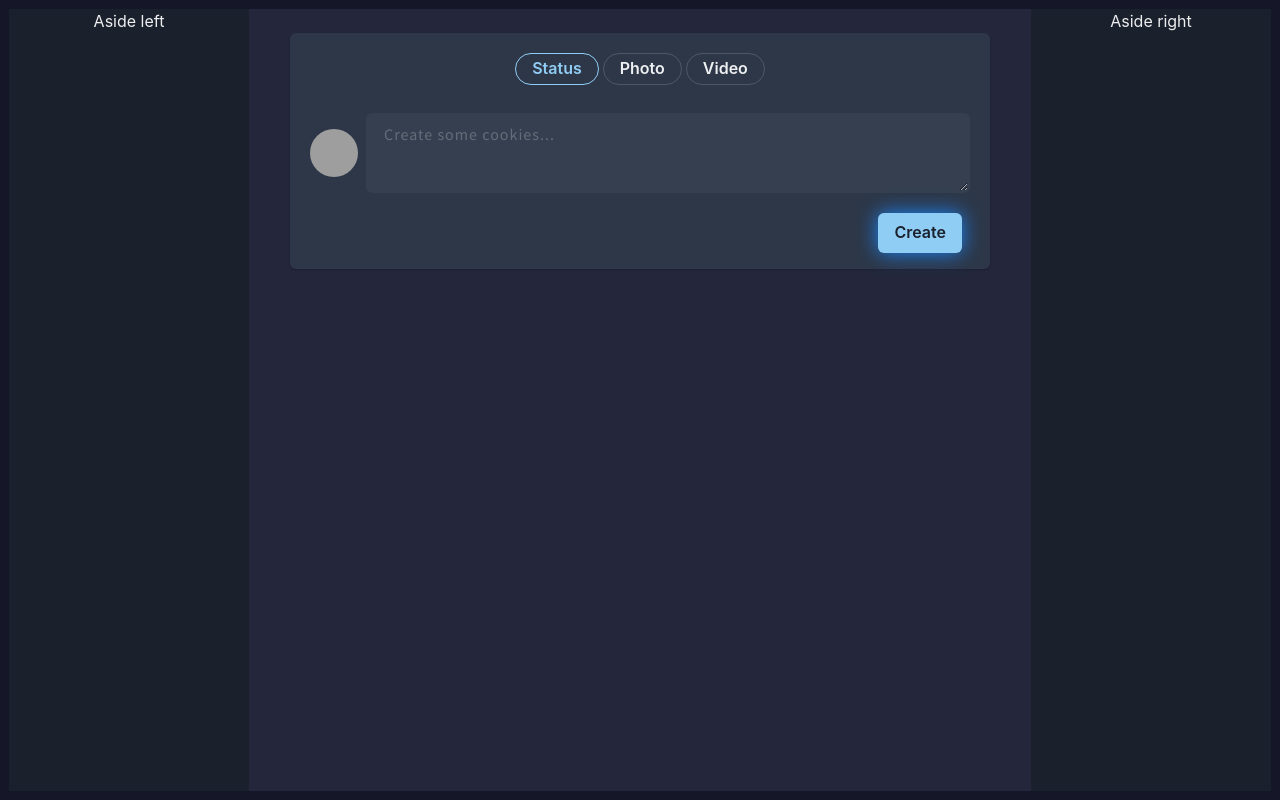
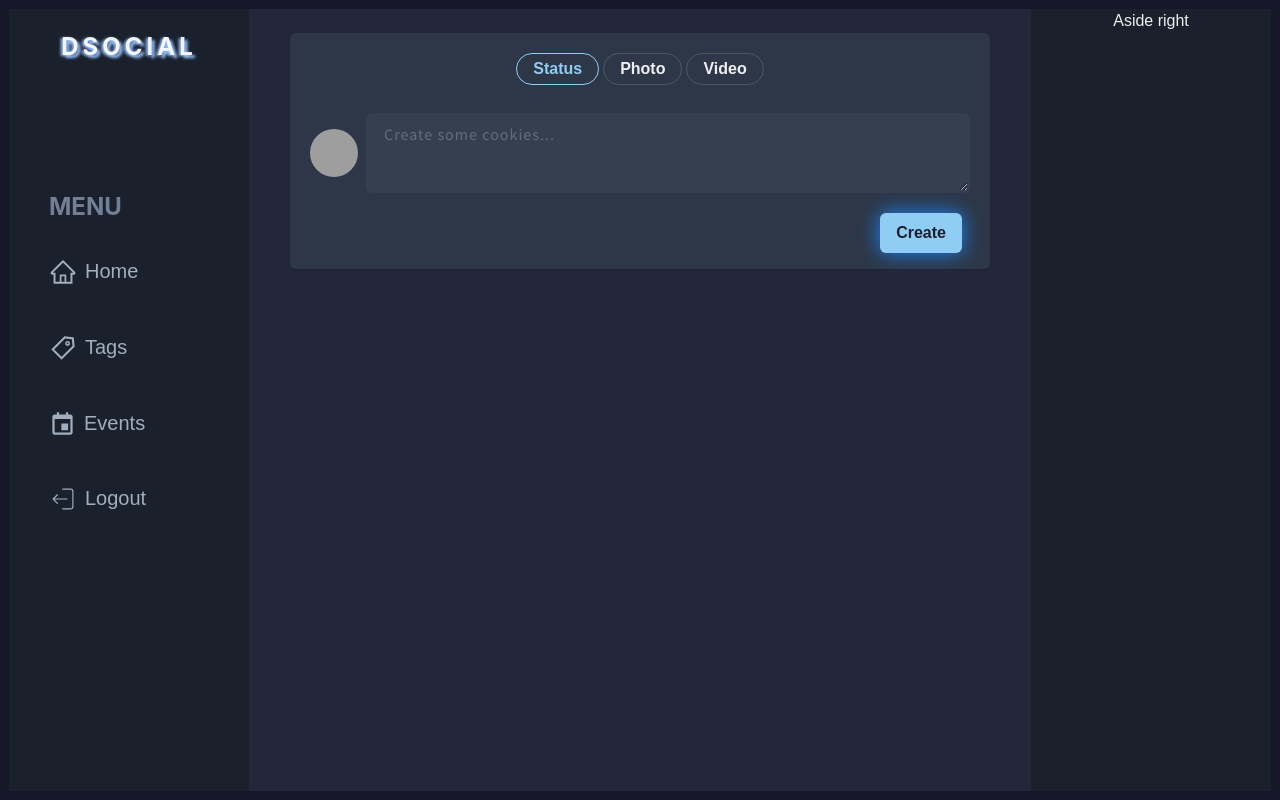
Before and after one commit to ducdmd152/dsocial-frontend, a React (Vite) app: page / in a window 1280 px wide. Built offline with nearby package versions, Linux system fonts and the light colour scheme; no server answers; grey boxes are pictures that could not be loaded.

Commit message:
Completed UI for menu in asideleft

```diff
--- a/package.json
+++ b/package.json
@@ -15,7 +15,8 @@
     "axios": "^1.3.4",
     "framer-motion": "^10.10.0",
     "react": "^18.2.0",
-    "react-dom": "^18.2.0"
+    "react-dom": "^18.2.0",
+    "react-icons": "^4.7.1"
   },
   "devDependencies": {
     "@types/react": "^18.0.27",
--- a/src/App.tsx
+++ b/src/App.tsx
@@ -4,6 +4,7 @@ import PostCreator from "./components/PostCreator";
 import PostList from "./components/PostList";
 import { useState } from "react";
 import PostArea from "./components/PostArea";
+import AsideLeft from "./components/AsideLeft";
 
 function App() {
   const [user, setUser] = useState({
@@ -26,13 +27,17 @@ function App() {
       h="100%"
     >
       <Show above="lg">
-        <GridItem area="aside-left">Aside left</GridItem>
+        <GridItem area="aside-left" className="aside-left">
+          <AsideLeft />
+        </GridItem>
       </Show>
 
-      <GridItem bg="#24273b" area="main">
+      <GridItem bg="#24273b" area="main" className="main">
         <PostArea user={user} />
       </GridItem>
-      <GridItem area="aside-right">Aside right</GridItem>
+      <GridItem area="aside-right" className="aside-right">
+        Aside right
+      </GridItem>
     </Grid>
   );
 }
--- /dev/null
+++ b/src/components/AsideLeft.tsx
@@ -0,0 +1,17 @@
+import { Heading } from "@chakra-ui/react";
+import React from "react";
+import AsideMenu from "./AsideMenu";
+
+const AsideLeft = () => {
+  return (
+    <>
+      <Heading className="logo" fontSize="2xl" colorScheme="green" paddingY="6">
+        DSOCIAL
+      </Heading>
+
+      <AsideMenu />
+    </>
+  );
+};
+
+export default AsideLeft;
--- /dev/null
+++ b/src/components/AsideMenu.tsx
@@ -0,0 +1,73 @@
+import {
+  Box,
+  Button,
+  HStack,
+  Heading,
+  List,
+  ListItem,
+  VStack,
+} from "@chakra-ui/react";
+import { AiFillTags, AiOutlineHome, AiOutlineTag } from "react-icons/ai";
+import { BsCalendarEvent } from "react-icons/bs";
+import { CiLogout } from "react-icons/ci";
+import { BiCalendarEvent } from "react-icons/bi";
+import React from "react";
+
+const AsideMenu = () => {
+  const menuItemMap = [
+    {
+      icon: <AiOutlineHome size="28" />,
+      label: "Home",
+    },
+    {
+      icon: <AiOutlineTag size="28" />,
+      label: "Tags",
+    },
+    {
+      icon: <BiCalendarEvent size="27" />,
+      label: "Events",
+    },
+    {
+      icon: <CiLogout size="28" />,
+      label: "Logout",
+    },
+  ];
+  return (
+    <>
+      <Box padding="10">
+        <Heading
+          color="gray.500"
+          textAlign="left"
+          fontSize="2xl"
+          marginBottom={3}
+        >
+          MENU
+        </Heading>
+        <List>
+          {menuItemMap.map((item) => {
+            return (
+              <ListItem key={item.label} paddingY="6" color="gray.400">
+                <HStack spacing={2}>
+                  {item.icon}
+                  <Button
+                    onClick={() => console.log()}
+                    fontSize="xl"
+                    variant="link"
+                    whiteSpace="normal"
+                    textAlign="left"
+                    fontWeight="500"
+                    color="gray.400"
+                  >
+                    {item.label}
+                  </Button>
+                </HStack>
+              </ListItem>
+            );
+          })}
+        </List>
+      </Box>
+    </>
+  );
+};
+
+export default AsideMenu;
--- a/src/components/PostCreator.tsx
+++ b/src/components/PostCreator.tsx
@@ -21,13 +21,13 @@ interface Props {
 const PostCreator = ({ user, onCreate }: Props) => {
   const ref = useRef<HTMLTextAreaElement>(null);
   return (
+    <PostContainer>
       <form
         onSubmit={(event) => {
           event.preventDefault();
           if (ref.current?.value) onCreate(ref.current.value);
         }}
       >
-      <PostContainer>
         <Card>
           <CardHeader paddingBottom="2">
             <HStack gap="1" justifyContent="center">
@@ -89,8 +89,8 @@ const PostCreator = ({ user, onCreate }: Props) => {
             </HStack>
           </CardFooter>
         </Card>
+      </form>
     </PostContainer>
-    </form>
   );
 };
 
--- a/src/index.css
+++ b/src/index.css
@@ -1,11 +1,46 @@
-@import url('https://fonts.googleapis.com/css2?family=Source+Sans+Pro:ital,wght@0,200;0,300;0,400;0,600;0,700;1,200;1,300;1,400;1,600;1,700&display=swap');
+@import url("https://fonts.googleapis.com/css2?family=Source+Sans+Pro:ital,wght@0,200;0,300;0,400;0,600;0,700;1,200;1,300;1,400;1,600;1,700&display=swap");
 
+.aside-left,
+.main,
+.aside-right {
+  overflow: auto;
+  height: 100%;
+  font-family: "DM Sans", sans-serif;
+}
 .create-button {
-    border-radius: 4px;
-    box-shadow: 0 0 20px #1b86f9
+  border-radius: 4px;
+  box-shadow: 0 0 20px #1b86f9;
 }
 
 .input-text {
-    font-family: 'Source Sans Pro', sans-serif;
-    letter-spacing: 1px;
+  font-family: "Source Sans Pro", sans-serif;
+  letter-spacing: 1px;
 }
+
+.logo {
+  font-family: "DM Sans", sans-serif;
+  letter-spacing: 4px;
+  text-shadow: 3px 3px 3px #99c2ff, -2px 1px 3px #99c2ff;
+}
+
+.logo:hover {
+  transition: all 0.2s ease-in-out;
+  cursor: pointer;
+}
+
+::-webkit-scrollbar {
+  width: 6px;
+}
+
+::-webkit-scrollbar-track {
+  background-color: rgba(255, 255, 255, 0.01);
+}
+
+::-webkit-scrollbar-thumb {
+  background-color: rgba(255, 255, 255, 0.11);
+  border-radius: 10px;
+}
+
+::-webkit-scrollbar-thumb:hover {
+  background: rgba(255, 255, 255, 0.1);
+}
--- a/src/theme.ts
+++ b/src/theme.ts
@@ -7,18 +7,18 @@ const config: ThemeConfig = {
 const theme = extendTheme({
   config,
   colors: {
-    // gray: {
-    //   50: "#f9f9f9",
-    //   100: "#ededed",
-    //   200: "#d3d3d3",
-    //   300: "#b3b3b3",
-    //   400: "#a0a0a0",
-    //   500: "#898989",
-    //   600: "#6c6c6c",
-    //   700: "#202020",
-    //   800: "#121212",
-    //   900: "#111",
-    // },
+    gray: {
+      // 50: "#f9f9f9",
+      // 100: "#ededed",
+      // 200: "#d3d3d3",
+      // 300: "#b3b3b3",
+      // 400: "#a0a0a0",
+      // 500: "#898989",
+      // 600: "#6c6c6c",
+      // 700: "#202020",
+      // 800: "#121212",
+      // 900: "#111",
+    },
   },
 });
 export default theme;
```
Also changed, not shown: 1 other file (tests, documents, lock files or other folders). Lines whose indentation alone changed are shown as unchanged.
